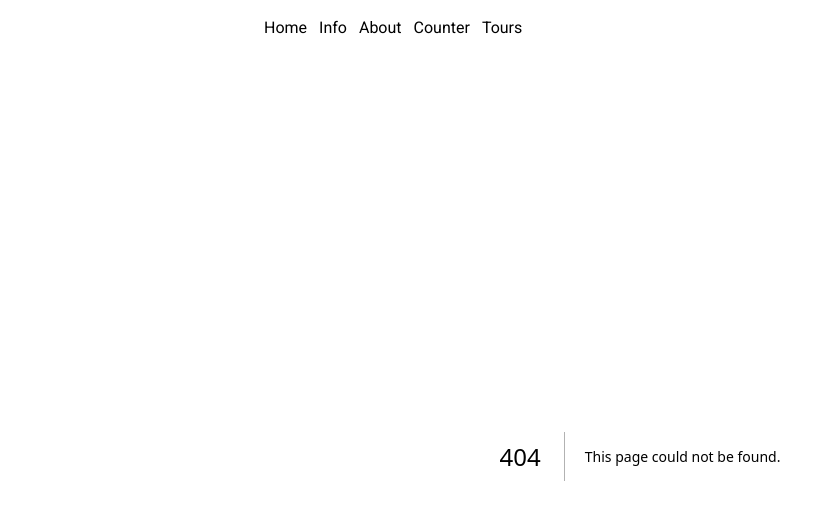
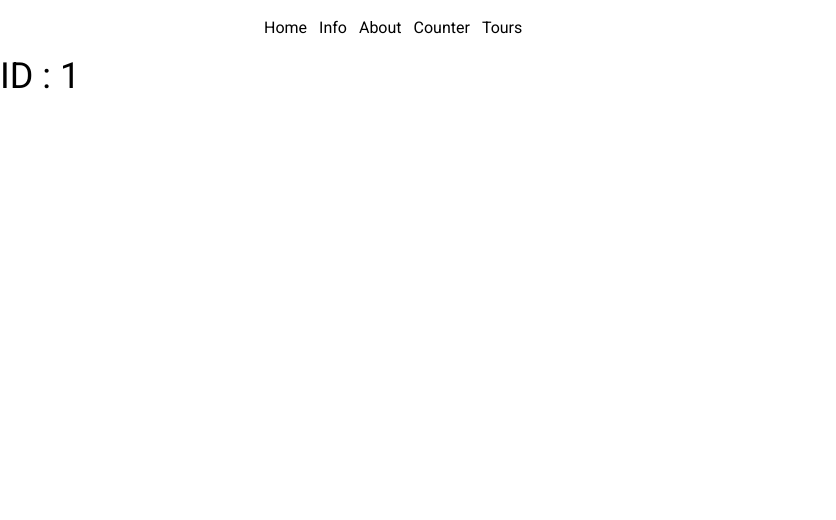
Before and after one commit to only-as19/Next-js-Basics, a Next.js app: page /tours/1 in a window 1280 px wide. Before the commit this address had no page. Shown: the top 520 px of the page, without its empty margins (0-836 px from the left). Built offline with nearby package versions, Linux system fonts and the light colour scheme.

Commit message:
feat: Added dynamic routing by id

```diff
--- /dev/null
+++ b/app/tours/[id]/page.tsx
@@ -0,0 +1,12 @@
+const page = async ({params}: {params:Promise<{id:string}>}) => {
+    const {id} = await params
+
+  return (
+    <div>
+      <h1 className='text-4xl'>ID : {id}</h1>
+    </div>
+  );
+
+}
+
+export default page
```
